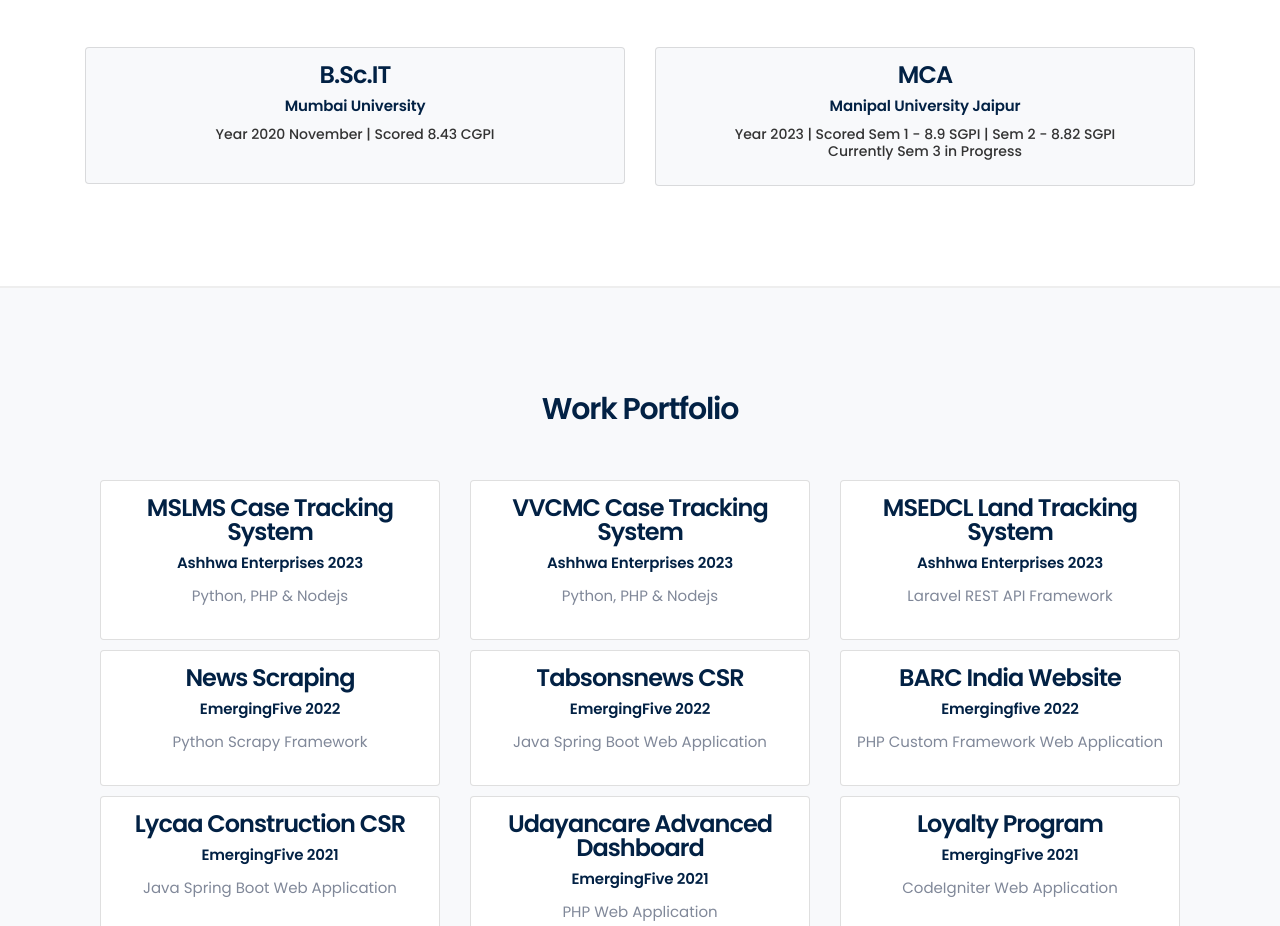
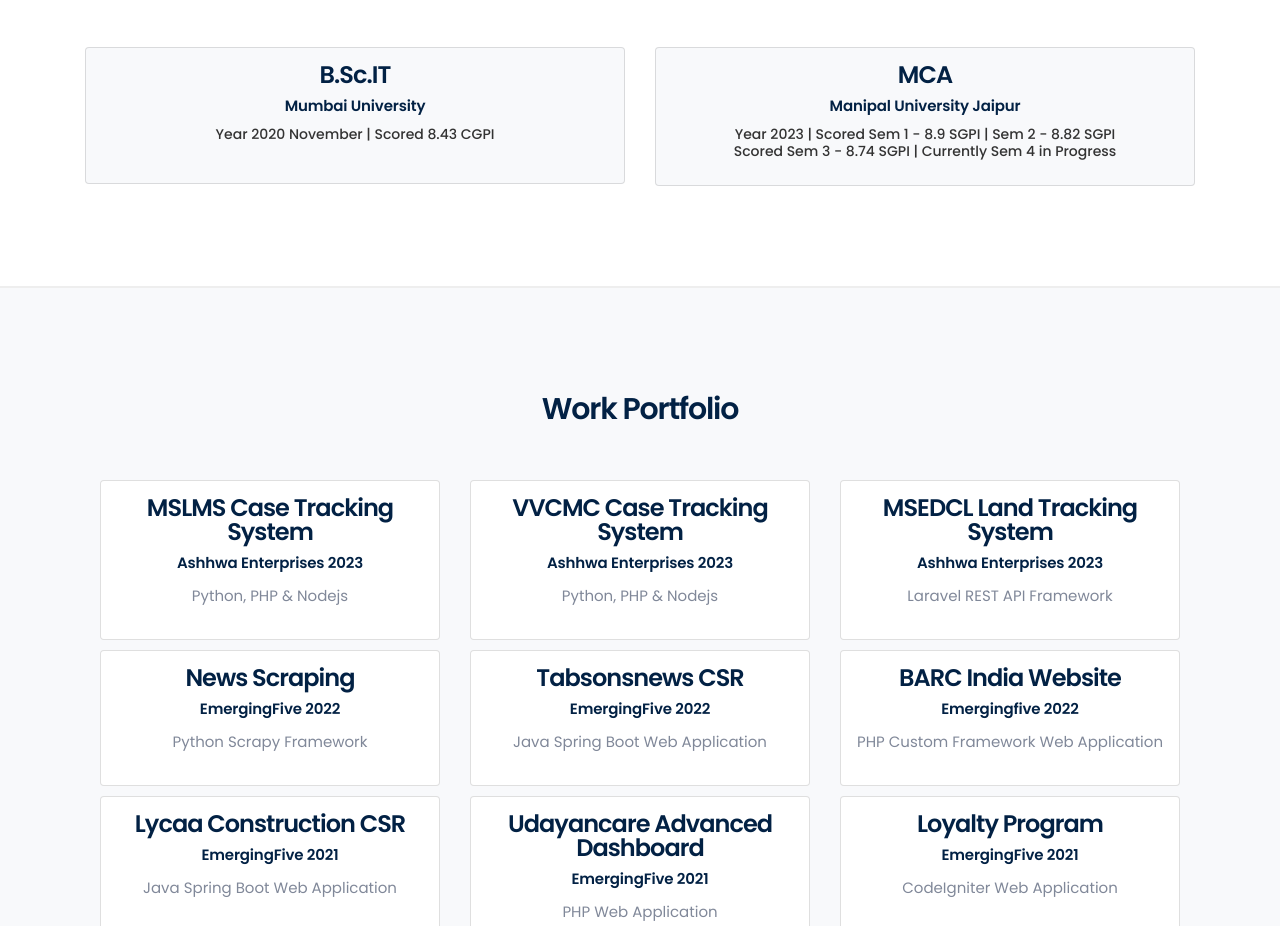
Before and after one commit to VirenMistry512/virenmistry_profile, a plain HTML site: page index.html in a window 1280 px wide. Shown: the part 2500-3426 px from the top of the page. Drawn offline with nearby package versions, Linux system fonts and the light colour scheme; animation ran at ten frames a second.

Commit message:
sem 4 score upadted

```diff
--- a/index.html
+++ b/index.html
@@ -280,7 +280,7 @@
                     <div class="card text-center padding-15 bg-grey">
                         <h2>MCA</h2>
                         <h4>Manipal University Jaipur</h4>
-                        <h5>Year 2023 | Scored Sem 1 - 8.9 SGPI | Sem 2 - 8.82 SGPI <br/>Currently Sem 3 in Progress</h5>
+                        <h5>Year 2023 | Scored Sem 1 - 8.9 SGPI | Sem 2 - 8.82 SGPI <br/>Scored Sem 3 - 8.74 SGPI | Currently Sem 4 in Progress</h5>
                     </div>
                 </div>
             </div>
```
